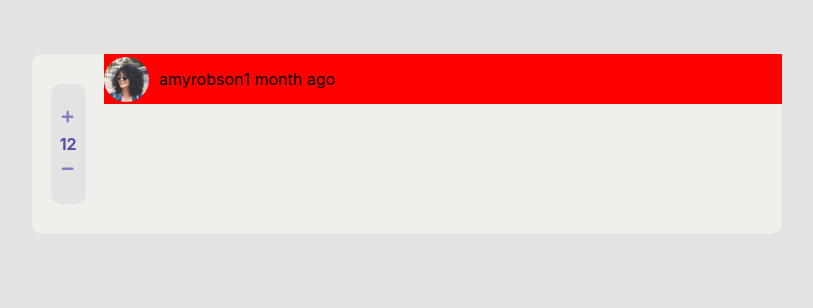
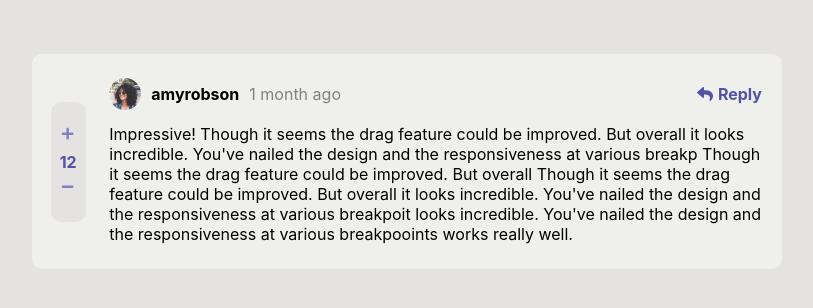
Before and after one commit to tomasleggire/Interactive-comments-section, a React (Create React App) app: page / in a window 1280 px wide. Shown: the top 308 px of the page, without its empty margins (233-1046 px from the left). Built offline with nearby package versions, Linux system fonts and the light colour scheme.

Commit message:
Comentarios principales maquetados (falta respons)

```diff
--- a/src/App.js
+++ b/src/App.js
@@ -13,7 +13,7 @@ function App() {
       user: 'amyrobson',
       date: '1 month ago',
       contador: 12,
-      msg: `Impressive! Though it seems the drag feature could be improved. But overall it looks incredible. You've nailed the design and the responsiveness at various breakpoints works really well.`,
+      msg: `Impressive! Though it seems the drag feature could be improved. But overall it looks incredible. You've nailed the design and the responsiveness at various breakp Though it seems the drag feature could be improved. But overall  Though it seems the drag feature could be improved. But overall it looks incredible. You've nailed the design and the responsiveness at various breakpoit looks incredible. You've nailed the design and the responsiveness at various breakpooints works really well.`,
       img: amyrobsonIMG,
       replies: [],
     },
--- a/src/COMPONENTS/Comment.js
+++ b/src/COMPONENTS/Comment.js
@@ -2,6 +2,7 @@ import React, {useState} from "react";
 import '../CSS/Comment.css';
 import {FaPlus} from "react-icons/fa";
 import {FaMinus} from "react-icons/fa";
+import {FaReply} from "react-icons/fa";
 
 
 export default function Comment({YOU, user, date, contador, msg, img, replies}) {
@@ -23,8 +24,14 @@ export default function Comment({YOU, user, date, contador, msg, img, replies})
                     </div>
                     <p className="user-name">{user}</p>
                     <p className="user-date">{date}</p>
+                    <div className="user-reply">
+                        <FaReply className="reply-icon"/>
+                        <p className="reply-p">Reply</p>
+                    </div>
                 </div>
-                <div className="main-comment-info-msg"></div>
+                <div className="main-comment-info-msg">
+                    <p className="msg">{msg}</p>
+                </div>
             </div>
         </div>
     )
--- a/src/CSS/Comment.css
+++ b/src/CSS/Comment.css
@@ -1,8 +1,10 @@
 .main-comment {
     width: 100%;
-    height: 180px; /*Despues poner en auto */
+    height: auto;
     display: flex;
     flex-direction: row;
+    align-items: center;
+    justify-content: center;
 }
 
 .main-comment-contador {
@@ -52,14 +54,54 @@
     height: 50px;
     display: flex;
     align-items: center;
-    background-color: red;
+    padding-top: 40px;
+    padding-bottom: 30px;
+    margin-left: 5px;
 }
 
 .user-photo {
-    width: 45px;
-    height: 45px;
+    width: 32px;
+    height: 32px;
     margin-right: 10px;
 }
+
+.user-name {
+    margin-right: 10px;
+    font-weight: 700;
+}
+
+.user-date {
+    color: gray;
+}
+
+.user-reply {
+    display: flex;
+    justify-content: center;
+    align-items: center;
+    margin: 0 0 0 auto;
+    margin-right: 25px;
+    cursor: pointer;
+    color: rgb(81, 81, 168);
+}
+
+.user-reply:hover {
+    color: rgb(129, 129, 199);
+}
+
+.reply-icon {
+    margin-right: 5px;
+}
+.reply-p {
+    font-weight: 700;
+}
+
+.main-comment-info-msg {
+    width: 100%;
+    padding-right: 15px;
+    padding-left: 5px;
+    padding-bottom: 25px;
+}
+
 
 
 /* @media only screen and (max-width: 700px) {
```
